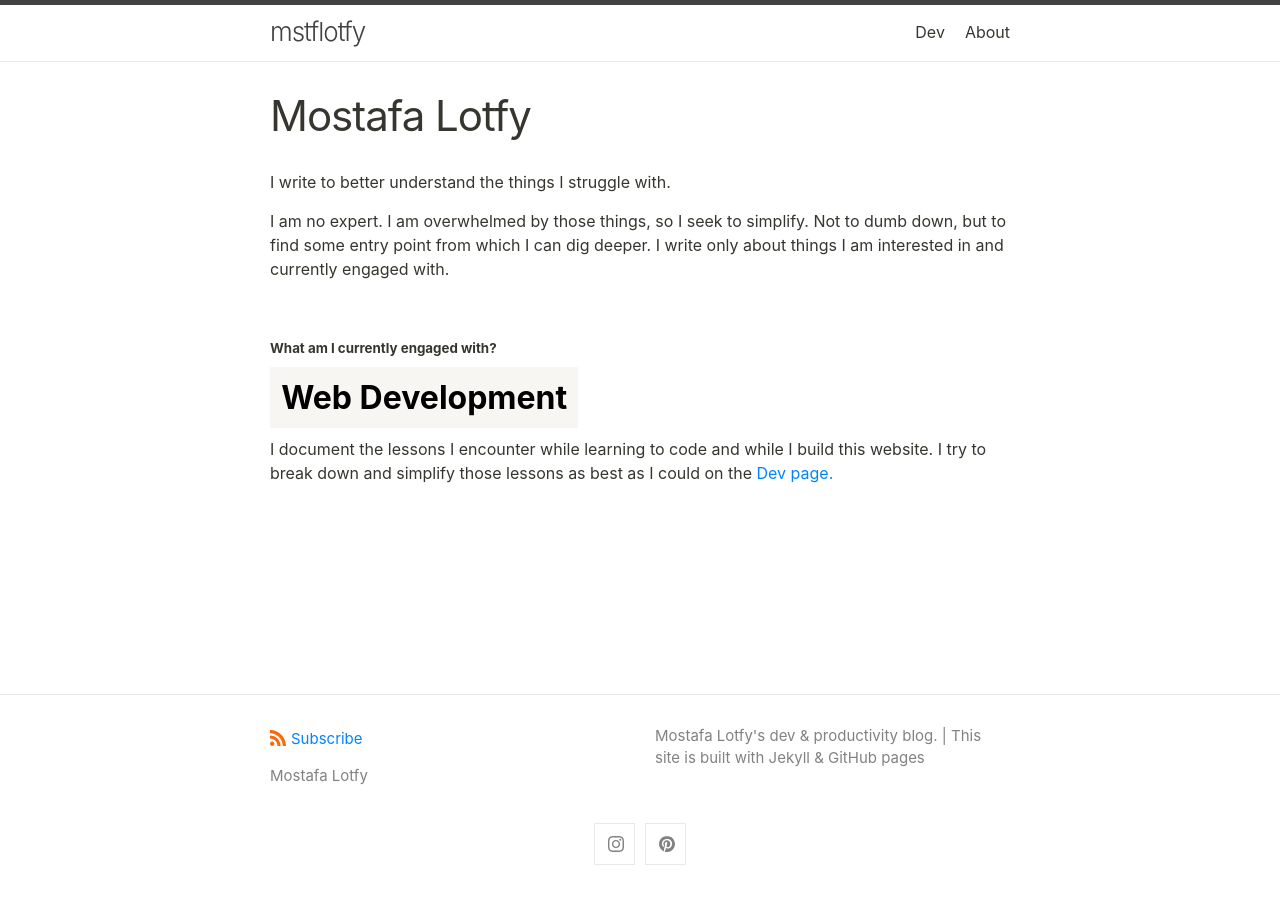
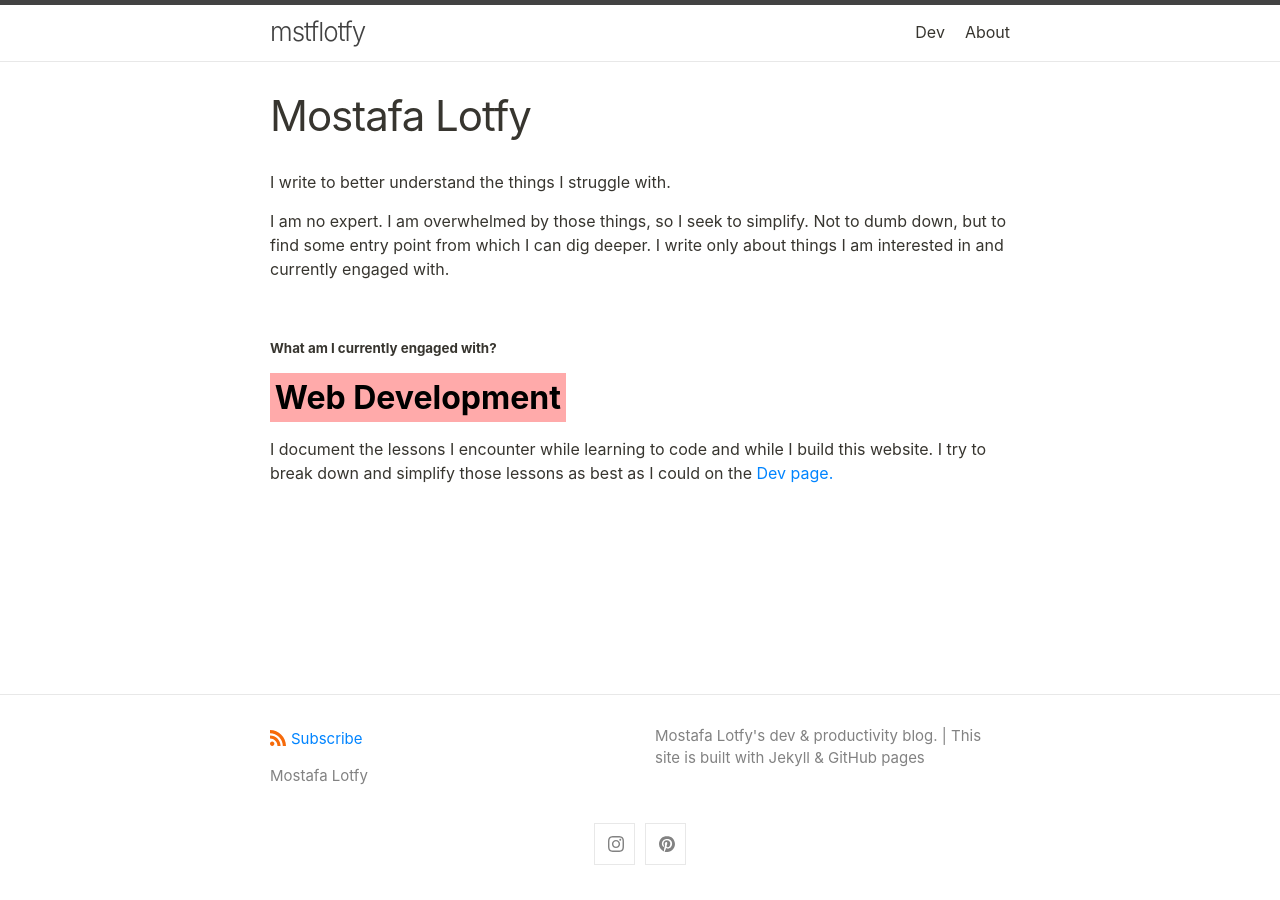
Before and after one commit to mstflotfy/mstflotfy.github.io, a Jekyll site: the page built from index.md, in a window 1280 px wide. Built offline with Jekyll 4.4.1, drawn with Linux system fonts in a browser that asks for light colours.

Commit message:
Change main highlight color

```diff
--- a/index.md
+++ b/index.md
@@ -12,7 +12,7 @@ I am no expert. I am overwhelmed by those things, so I seek to simplify. Not to
 <small>**What am I currently engaged with?**</small>
 
 <h2 style="margin-top: 10px;">
-    <mark style="background-color: #f7f6f3ff; padding: 0.35em;">
+    <mark style="background-color:#ffaaaa; padding:0.15em;">
         <strong>Web Development</strong>
     </mark>
 </h2>
```
